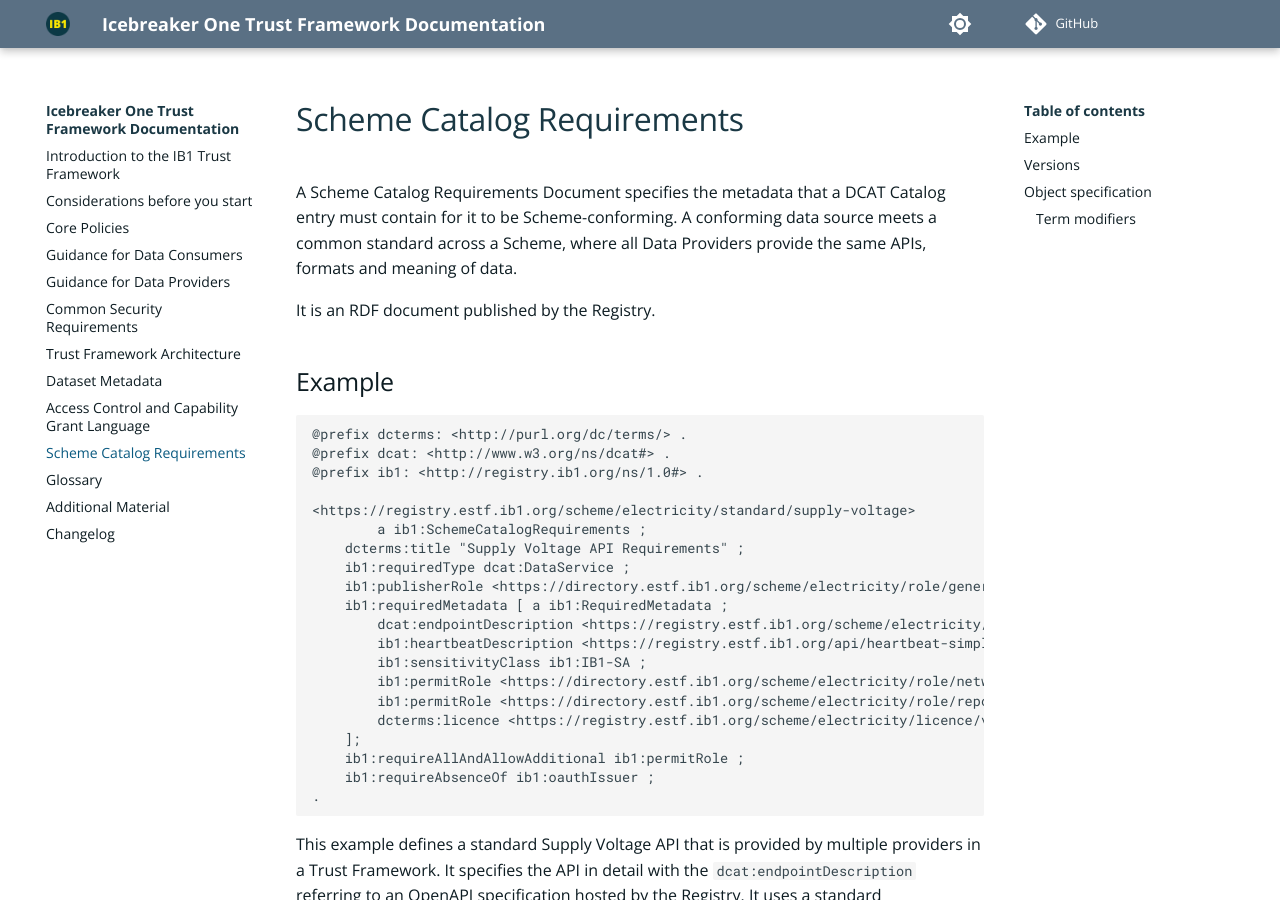
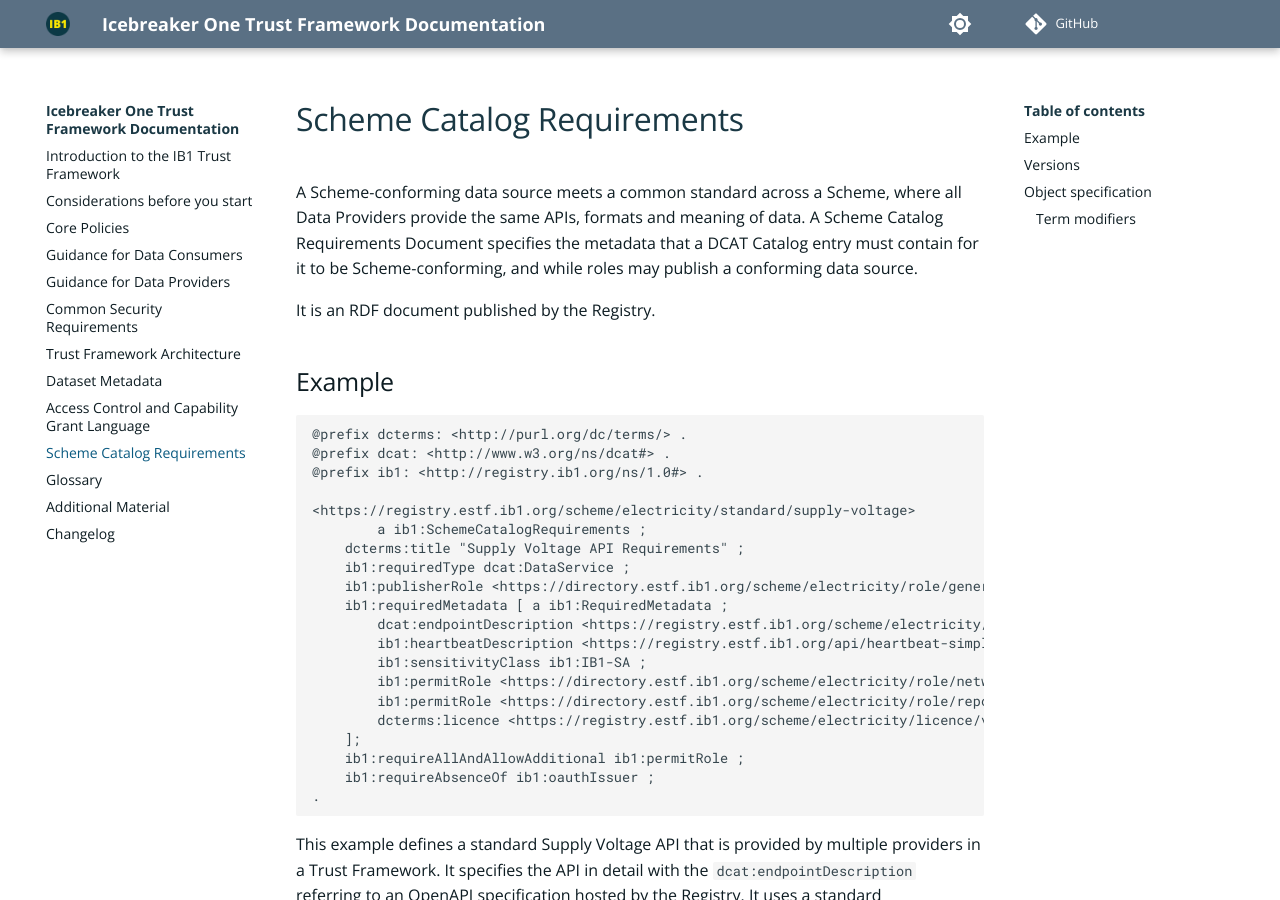
Before and after one commit to icebreakerone/ib1-technical-docs, an MkDocs documentation site: the page built from docs/scheme_catalog_requirements.md, in a window 1280 px wide and 900 px high. Built offline with MkDocs 1.6.1 and Material for MkDocs 9.7.7, drawn with Linux system fonts in a browser that asks for light colours; plug-ins that fetch from the network failed and are left out; comment, search, counter and statistics services are not loaded; the version menu is left out; some of the changed lines change nothing that is shown.

Commit message:
docs/scheme_catalog_requirements.md updated from https://stackedit.net/

```diff
--- a/docs/scheme_catalog_requirements.md
+++ b/docs/scheme_catalog_requirements.md
@@ -1,7 +1,7 @@
 
 # Scheme Catalog Requirements
 
-A Scheme Catalog Requirements Document specifies the metadata that a DCAT Catalog entry must contain for it to be Scheme-conforming. A conforming data source meets a common standard across a Scheme, where all Data Providers provide the same APIs, formats and meaning of data.
+A Scheme-conforming data source meets a common standard across a Scheme, where all Data Providers provide the same APIs, formats and meaning of data. A Scheme Catalog Requirements Document specifies the metadata that a DCAT Catalog entry must contain for it to be Scheme-conforming, and while roles may publish a conforming data source.
 
 It is an RDF document published by the Registry.
 
@@ -78,7 +78,7 @@
 
 
 <!--stackedit_data:
-eyJoaXN0b3J5IjpbLTE4OTM0NDY5NTcsLTE0NzgyNDIwODUsLT
-EwODkwNjYwNDUsLTI0NzYwNzksLTU5MTg4MjU2MiwxMzg5NzAy
-MDM4LDExMTMxMjg5NjksMTI2ODgzNjcwOF19
+eyJoaXN0b3J5IjpbMTgyNDcxMjY0MiwtMTQ3ODI0MjA4NSwtMT
+A4OTA2NjA0NSwtMjQ3NjA3OSwtNTkxODgyNTYyLDEzODk3MDIw
+MzgsMTExMzEyODk2OSwxMjY4ODM2NzA4XX0=
 -->
```
